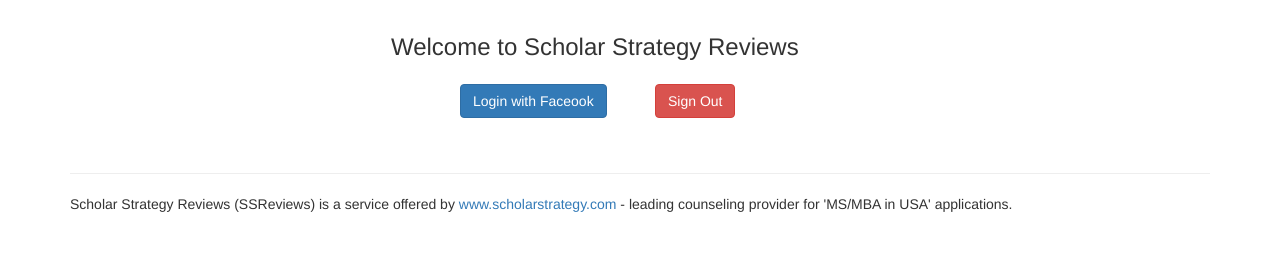
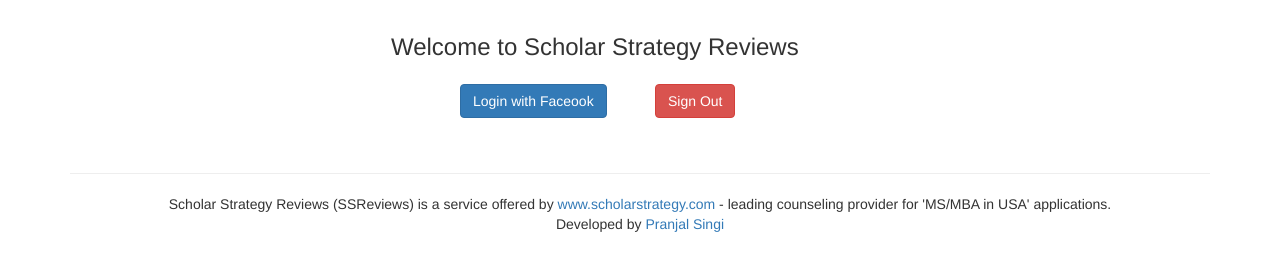
Before and after one commit to scholarstrategy/ssreview, a website: page index.html at #/login in a window 1280 px wide. Drawn offline with nearby package versions, Linux system fonts and the light colour scheme; no server answers.

Commit message:
added Pranjal Singi in footer

```diff
--- a/app/components/login/loginView.html
+++ b/app/components/login/loginView.html
@@ -11,7 +11,7 @@
 		<div class="col-md-2" ng-click="login_signOut()"><button class="btn btn-danger">Sign Out</button></div>
 	</div>
 	<br><hr>
-	<footer>Scholar Strategy Reviews (SSReviews) is a service offered by <a href="http://scholarstrategy.com">www.scholarstrategy.com</a> - leading counseling provider for 'MS/MBA in USA' applications.</footer>
+	<footer style="text-align:center">Scholar Strategy Reviews (SSReviews) is a service offered by <a href="http://scholarstrategy.com">www.scholarstrategy.com</a> - leading counseling provider for 'MS/MBA in USA' applications.</footer>
 	<!-- <div class="row">
 		<form>
 			<div class="row">
--- a/index.html
+++ b/index.html
@@ -22,7 +22,8 @@
 	<body ng-app="profile">
 
 		<div ng-view></div>
-
+		<p style="text-align: center">Developed by <a href="http://pranjalsingi.me" target="_blank">Pranjal Singi</a></p>
+		<br>
 		<script src="https://www.gstatic.com/firebasejs/4.1.3/firebase.js"></script>
 		<script src="app/firebase-init.js"></script>
 		<script type="text/javascript" src="assets/js/jquery.js"></script>
```
Also changed, not shown: app/components/info/infoView.html (+1 -1 lines), app/components/profile/profileView.html (+1 -1 lines), app/components/review/reviewView.html (+1 -1 lines), app/components/students/studentView.html (+1 -1 lines).
